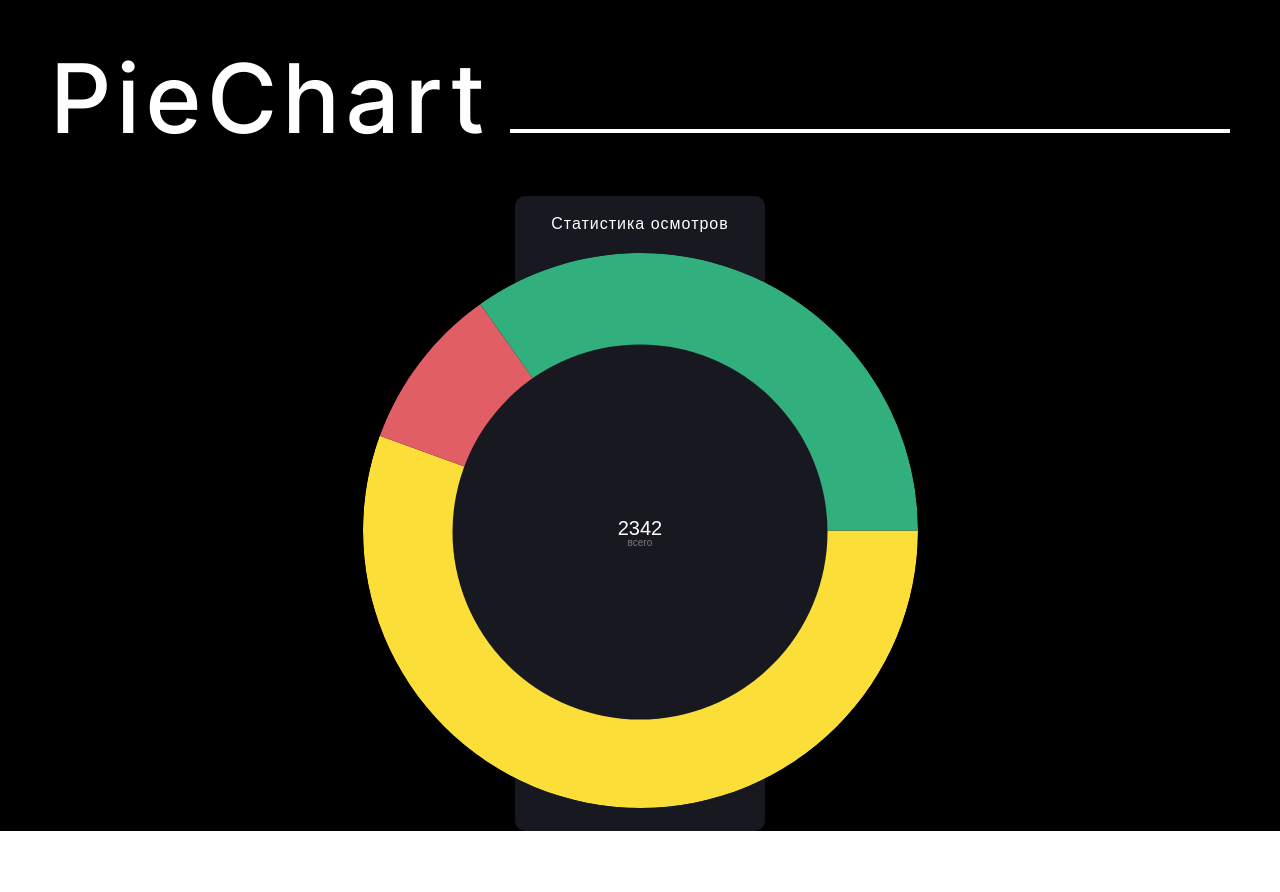
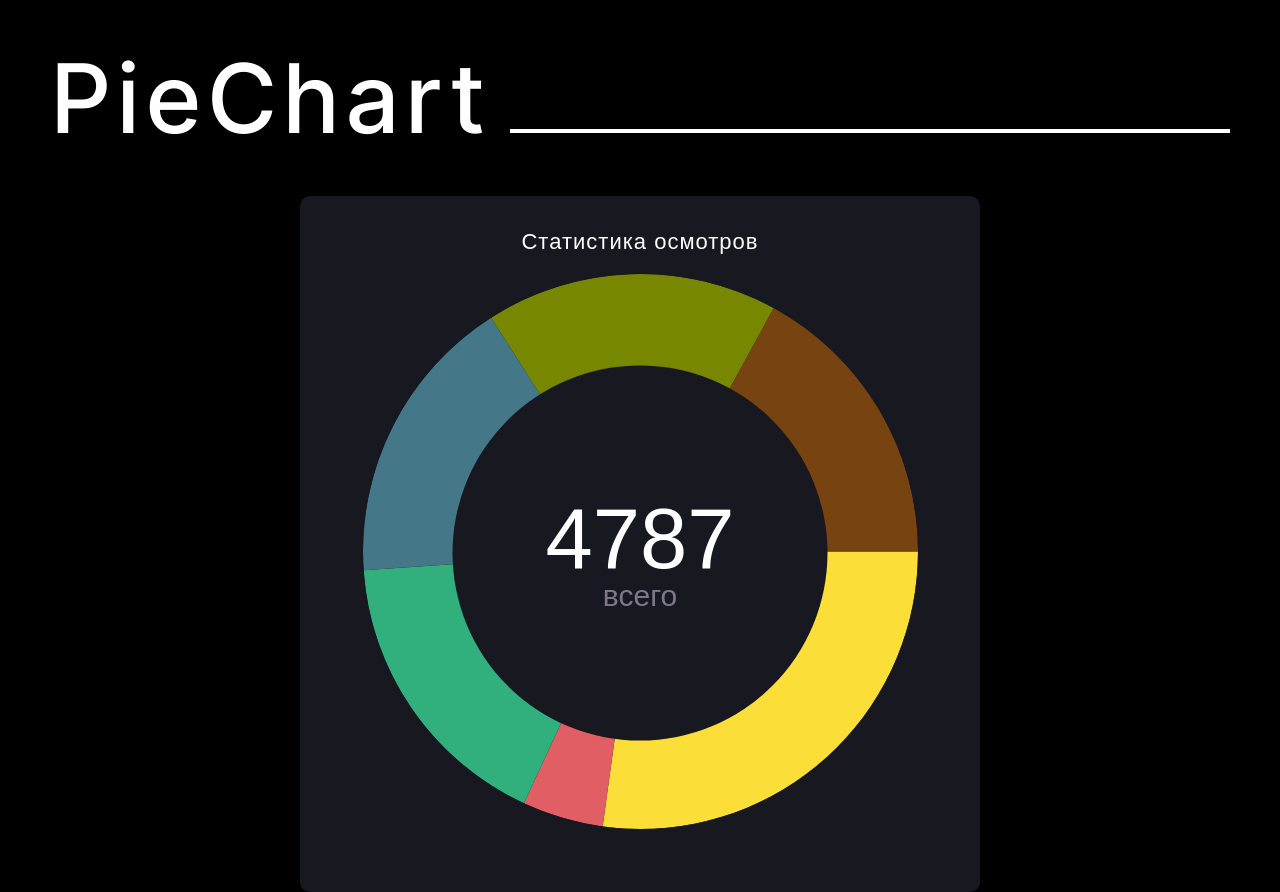
Before and after one commit to SalatSR/quasardiagrams, a React (Create React App) app: page / in a window 1280 px wide. Before the commit the page ends 831 px from the top, so only its background shows below. Built offline with nearby package versions, Linux system fonts and the light colour scheme.

Commit message:
feat: дабавлена адаптивность для каждого вида оформления компонента диаграммы, дополнена инструкция

```diff
--- a/src/components/Diagramma/Diagramma.css
+++ b/src/components/Diagramma/Diagramma.css
@@ -21,12 +21,9 @@
 }
 
 .diagramma-info_number_0,
-.diagramma-info_number_1 {
+.diagramma-info_number_1,
+.diagramma-info_number_2 {
   font-size: 20px;
-}
-
-.diagramma-info_number_2 {
-  font-size: 24px;
 }
 
 .diagramma-info_span {
@@ -35,10 +32,62 @@
 }
 
 .diagramma-info_span_0,
-.diagramma-info_span_1 {
+.diagramma-info_span_1,
+.diagramma-info_span_2 {
   font-size: 10px;
 }
 
-.diagramma-info_span_2 {
-  font-size: 16px;
+@media screen and (min-width: 551px) {
+
+  .diagramma-info_number_0,
+  .diagramma-info_number_2 {
+    font-size: 45px;
+  }
+
+  .diagramma-info_span_0,
+  .diagramma-info_span_2 {
+    font-size: 17px;
+  }
 }
+
+@media screen and (min-width: 801px) {
+
+  .diagramma-info_number_0,
+  .diagramma-info_number_2 {
+    font-size: 65px;
+  }
+
+  .diagramma-info_number_1 {
+    font-size: 45px;
+  }
+
+  .diagramma-info_span_0,
+  .diagramma-info_span_2 {
+    font-size: 25px;
+  }
+
+  .diagramma-info_span_1 {
+    font-size: 17px;
+  }
+}
+
+@media screen and (min-width: 1279px) {
+
+  .diagramma-info_number_0,
+  .diagramma-info_number_2 {
+    font-size: 85px;
+  }
+
+  .diagramma-info_number_1 {
+    font-size: 65px;
+  }
+
+  .diagramma-info_span_0,
+  .diagramma-info_span_2 {
+    font-size: 30px;
+  }
+
+  .diagramma-info_span_1 {
+    font-size: 25px;
+  }
+}
--- a/src/components/Diagramma/Diagramma.js
+++ b/src/components/Diagramma/Diagramma.js
@@ -12,12 +12,16 @@ function Diagramma({ data, state }) {
   const [sideOfInnerSquare, setSideOfInnerSquare] = useState(null);
   /** Центр квадратов */
   const [centerDiag, setCenterDiag] = useState(null);
-  /** Получаем ширину и высоту окна */
+  /** Получаем ширину окна */
   const { width } = useWindowDimensions();
 
-  /** Отслеживаем изменение ширины окна */
+  /** Отслеживаем изменение ширины окна
+   * для каждого из состояний отображения
+   * диаграммы и истории
+   */
   useEffect(() => {
 
+    if (state === 0) {
       if (width <= 550) {
         setSideOfOutterSquare(150);
         setSideOfInnerSquare(90);
@@ -30,12 +34,47 @@ function Diagramma({ data, state }) {
         setSideOfOutterSquare(420);
         setSideOfInnerSquare(280);
       }
-    if (width >= 1280) {
+      if (width >= 1279) {
         setSideOfOutterSquare(555);
         setSideOfInnerSquare(375);
       }
+    }
 
-  }, [width]);
+    if (state === 1) {
+      if (width <= 800) {
+        setSideOfOutterSquare(150);
+        setSideOfInnerSquare(90);
+      }
+      if (width >= 801 && width <= 1278) {
+        setSideOfOutterSquare(285);
+        setSideOfInnerSquare(185);
+      }
+      if (width >= 1279) {
+        setSideOfOutterSquare(420);
+        setSideOfInnerSquare(280);
+      }
+    }
+
+    if (state === 2) {
+      if (width <= 550) {
+        setSideOfOutterSquare(150);
+        setSideOfInnerSquare(90);
+      }
+      if (width >= 551 && width <= 800) {
+        setSideOfOutterSquare(285);
+        setSideOfInnerSquare(185);
+      }
+      if (width >= 801 && width <= 1278) {
+        setSideOfOutterSquare(420);
+        setSideOfInnerSquare(280);
+      }
+      if (width >= 1279) {
+        setSideOfOutterSquare(555);
+        setSideOfInnerSquare(375);
+      }
+    }
+
+  }, [width, state]);
 
   /** Вычисляем центр диаграммы */
   useEffect(() => {
--- a/src/components/DiagrammaSection/DiagrammaSection.css
+++ b/src/components/DiagrammaSection/DiagrammaSection.css
@@ -11,16 +11,10 @@
   transition: all .2s linear;
 }
 
-.diagramma-section_0 {
+.diagramma-section_0,
+.diagramma-section_1,
+.diagramma-section_2 {
   width: 250px;
-}
-
-.diagramma-section_1 {
-  width: 520px;
-}
-
-.diagramma-section_2 {
-  width: 520px;
 }
 
 .diagramma-section__title {
@@ -32,26 +26,33 @@
 
 .diagramma-section__content {
   display: flex;
-  flex-wrap: wrap;
-  justify-content: center;
+  flex-direction: column;
+  align-items: center;
   transition: all .2s linear;
 }
 
-.diagramma-section__content_1 {
-  justify-content: space-around;
-}
+@media screen and (min-width: 551px) {
 
-@media screen and (min-width: 550px) {
-  .diagramma-section {
-    padding: 20px 25px 40px;
+  .diagramma-section_0 {
+    padding: 20px 32px 32px;
+    width: 360px;
   }
 
-  .diagramma-section_0 {
-    padding: 20px 32px;
+  .diagramma-section_1,
+  .diagramma-section_2 {
+    padding: 20px 32px 51px;
+  }
+
+  .diagramma-section_1 {
+    width: 520px;
   }
 
   .diagramma-section_2 {
-    padding: 20px 32px 51px;
+    width: 400px;
+  }
+
+  .diagramma-section__title_0 {
+    font-size: 18px;
   }
 
   .diagramma-section__title_1,
@@ -60,7 +61,9 @@
   }
 
   .diagramma-section__content_1 {
+    flex-direction: row;
     align-items: flex-start;
+    justify-content: space-around;
     min-width: 100%;
   }
 
@@ -70,4 +73,42 @@
   }
 }
 
-@media screen and (min-width: 800px) {}
+@media screen and (min-width: 801px) {
+
+  .diagramma-section_0,
+  .diagramma-section_2 {
+    padding-bottom: 50px;
+    width: 530px;
+  }
+
+  .diagramma-section_1 {
+    width: 640px;
+  }
+
+  .diagramma-section__title {
+    font-size: 20px;
+  }
+}
+
+@media screen and (min-width: 1279px) {
+
+  .diagramma-section {
+    padding-top: 35px;
+    padding-bottom: 60px;
+  }
+
+  .diagramma-section_0,
+  .diagramma-section_2 {
+    width: 680px;
+  }
+
+  .diagramma-section_1 {
+    padding-left: 40px;
+    padding-right: 40px;
+    width: 940px;
+  }
+
+  .diagramma-section__title_0 {
+    font-size: 22px;
+  }
+}
--- a/src/components/Header/Header.css
+++ b/src/components/Header/Header.css
@@ -44,7 +44,7 @@
 
 }
 
-@media screen and (min-width: 550px) {
+@media screen and (min-width: 551px) {
   .header {
     padding: 50px 50px 50px;
   }
@@ -68,5 +68,3 @@
   }
 
 }
-
-@media screen and (min-width: 800px) {}
--- a/src/components/HistList/HistList.css
+++ b/src/components/HistList/HistList.css
@@ -7,17 +7,21 @@
   display: none;
 }
 
-.hist-list_1 {
-  margin-top: 0px;
+.hist-list_1,
+.hist-list_2 {
+  display: inline-grid;
+  grid-template-columns: 1fr;
+  grid-auto-rows: auto;
+  column-gap: 5px;
+  row-gap: 23px;
+  transition: all .2s linear;
 }
 
-@media screen and (min-width: 550px) {
+@media screen and (min-width: 551px) {
 
   .hist-list_2 {
-    display: inline-grid;
     grid-template-columns: 1fr 1fr;
-    grid-auto-rows: auto;
-    column-gap: 5px;
+    column-gap: 25px;
     row-gap: 23px;
     width: 100%;
     max-width: 323px;
@@ -26,3 +30,23 @@
   }
 
 }
+
+@media screen and (min-width: 801px)  {
+
+  .hist-list_2 {
+    column-gap: 40px;
+    max-width: 400px;
+  }
+}
+
+@media screen and (min-width: 1279px)  {
+
+  .hist-list_1 {
+    width: 100%;
+    max-width: 270px;
+  }
+
+  .hist-list_2 {
+    max-width: 560px;
+  }
+}
--- a/src/components/HistListItem/HistListItem.css
+++ b/src/components/HistListItem/HistListItem.css
@@ -2,34 +2,18 @@
   font-weight: 300;
   letter-spacing: 0px;
   font-size: 14px;
-  margin-top: 25px;
   transition: all .2s linear;
 }
 
-.hist-list-item_1 {
+.hist-list-item_1,
+.hist-list-item_2 {
   display: inline-grid;
   grid-template-columns: auto 3fr 1fr auto;
-  margin-top: 25px;
-  width: 177px;
+  align-items: center;
+  width: 100%;
   transition: all .2s linear;
 }
 
-.hist-list-item_2 {
-  display: flex;
-  justify-content: flex-start;
-  flex-wrap: wrap;
-  width: 100%;
-  max-width: 160px;
-}
-
-.hist-list-item:first-child,
-.hist-list-item_1:first-child {
-  margin-top: 20px;
-}
-
-.hist-list-item_2 {
-  margin-top: 0px;
-}
 
 .hist-list-item__color {
   width: 20px;
@@ -37,6 +21,26 @@
   margin-right: 10px;
 }
 
-.hist-list-item__spacer_2 {
-  margin: 0 10px;
+@media screen and (min-width: 551px)  {
+
+  .hist-list-item_1,
+  .hist-list-item_2 {
+    font-size: 16px;
+  }
 }
+
+@media screen and (min-width: 801px)  {
+
+  .hist-list-item_1,
+  .hist-list-item_2 {
+    font-size: 18px;
+  }
+}
+
+@media screen and (min-width: 1279px)  {
+
+  .hist-list-item_1,
+  .hist-list-item_2 {
+    font-size: 23px;
+  }
+}
--- a/src/components/HistListItem/HistListItem.js
+++ b/src/components/HistListItem/HistListItem.js
@@ -22,7 +22,7 @@ function HistListItem({ name, count, color, state }) {
       <span className={`
         hist-list-item__spacer
         hist-list-item__spacer_${state}
-      `}>&#183;</span>
+      `}>&#160;&#183;</span>
       <span className={`
         hist-list-item__count
         hist-list-item__count_${state}
--- a/src/components/Main/Main.js
+++ b/src/components/Main/Main.js
@@ -1,9 +1,8 @@
-import './Main.css';
 import PropTypes from 'prop-types'
 import Header from '../Header/Header';
 import DiagrammaSection from '../DiagrammaSection/DiagrammaSection';
 
-/** Задаём дефолтные значения для исключения ошибок */
+/** Задаём дефолтные значения на случай пропущенных/пустых данных */
 Main.defaultProps = {
   data: PropTypes.arrayOf(PropTypes.shape({
     name: 'Данные не переданы',
--- a/src/utils/initialData.js
+++ b/src/utils/initialData.js
@@ -1,5 +1,6 @@
 /** Массив данных для построения диаграммы
- * добавьте или удалите дополнительные объекты с 3мя обязательными параметрами:
+ * добавьте или удалите дополнительные объекты
+ * с 3мя обязательными параметрами:
  * name, count и color
  */
 export let initialData = [
@@ -18,6 +19,22 @@ export let initialData = [
     'count': 815,
     'color': '#31B07E',
   },
+  {
+    'name': 'в норме',
+    'count': 815,
+    'color': '#447788',
+  },
+  {
+    'name': 'в норме',
+    'count': 815,
+    'color': '#780',
+  },
+  {
+    'name': 'в норме',
+    'count': 815,
+    'color': '#741',
+  },
 ];
 
+/** Число задаёт состояние диаграммы, значения 0, 1, 2 */
 export let sectionState = 0;
```
Also changed, not shown: src/components/Main/Main.css (deleted), 1 other file (tests, documents, lock files or other folders). Lines whose indentation alone changed are shown as unchanged.
